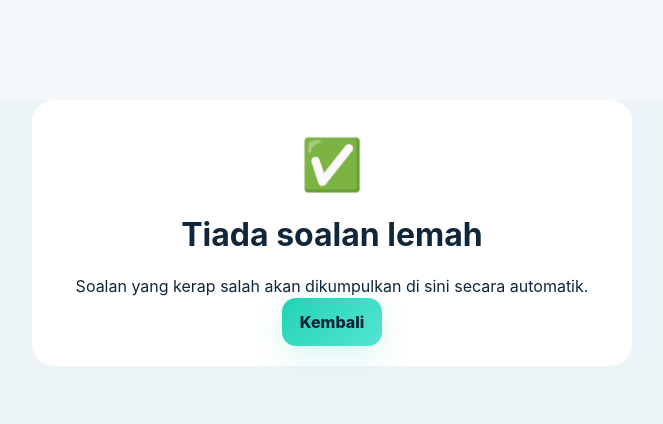
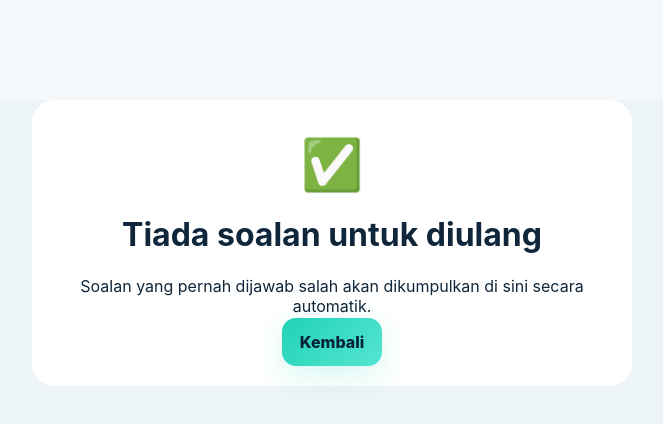
Before and after one commit to MADULEBAH587/geoboost, a Next.js app: page /ulang-salah in a window 1280 px wide. Shown: the top 424 px of the page, without its empty margins (308-971 px from the left). Built offline with nearby package versions, Linux system fonts and the light colour scheme; no server answers.

Commit message:
Rename weak question labels for students

```diff
--- a/app/ulang-salah/page.tsx
+++ b/app/ulang-salah/page.tsx
@@ -19,6 +19,6 @@ export default function RetryWrongPage() {
   },[]);
 
   if(bank===null)return <main className="quiz-shell"><div className="empty-state"><h1>Memuatkan soalan...</h1></div></main>;
-  if(!bank.length)return <main className="quiz-shell"><div className="empty-state"><span className="result-icon">✅</span><h1>Tiada soalan lemah</h1><p>Soalan yang kerap salah akan dikumpulkan di sini secara automatik.</p><a className="primary" href="/murid/latihan">Kembali</a></div></main>;
-  return <PracticeRunner bank={bank} requested={Math.min(20,bank.length)} title="Bank Soalan Lemah Saya" eyebrow="ULANG SOALAN LEMAH" mode="ulang-salah" returnHref="/murid/latihan" />;
+  if(!bank.length)return <main className="quiz-shell"><div className="empty-state"><span className="result-icon">✅</span><h1>Tiada soalan untuk diulang</h1><p>Soalan yang pernah dijawab salah akan dikumpulkan di sini secara automatik.</p><a className="primary" href="/murid/latihan">Kembali</a></div></main>;
+  return <PracticeRunner bank={bank} requested={Math.min(20,bank.length)} title="Soalan Salah Saya" eyebrow="ULANG SOALAN SALAH" mode="ulang-salah" returnHref="/murid/latihan" />;
 }
```
